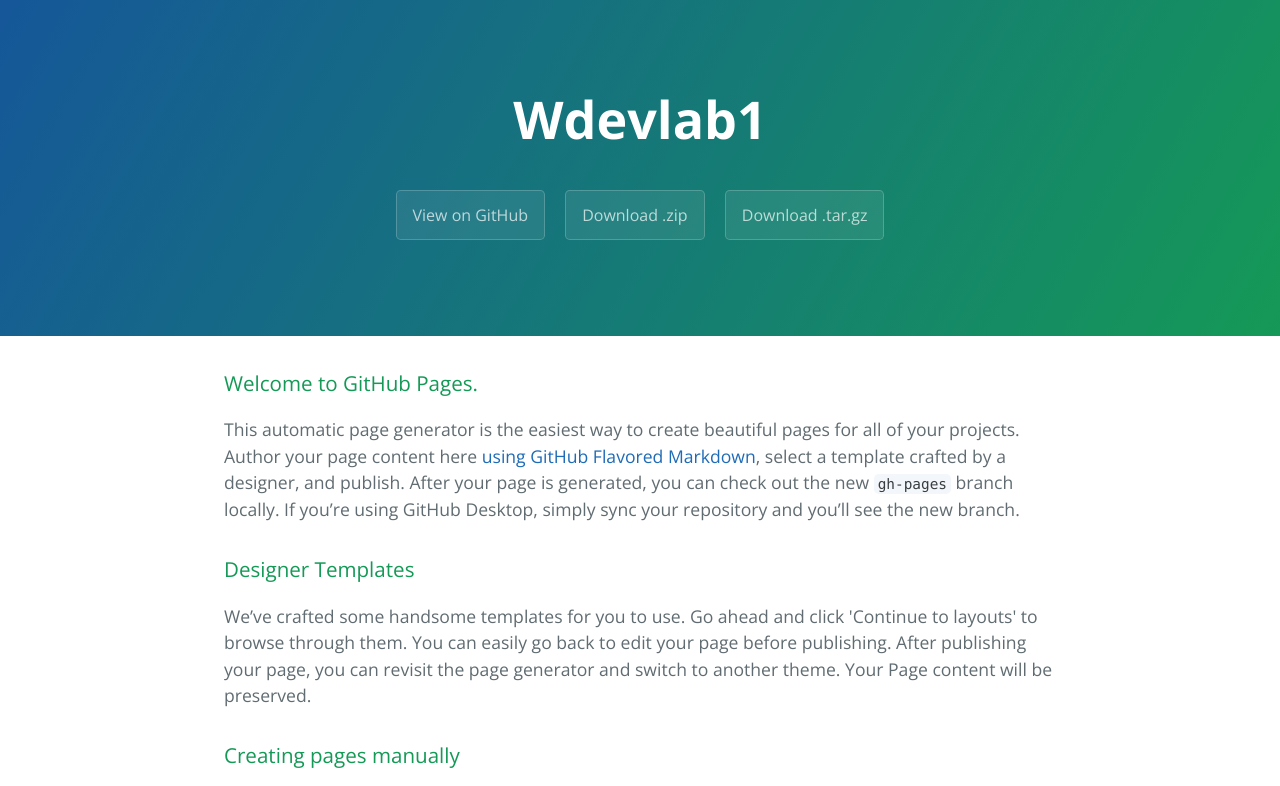
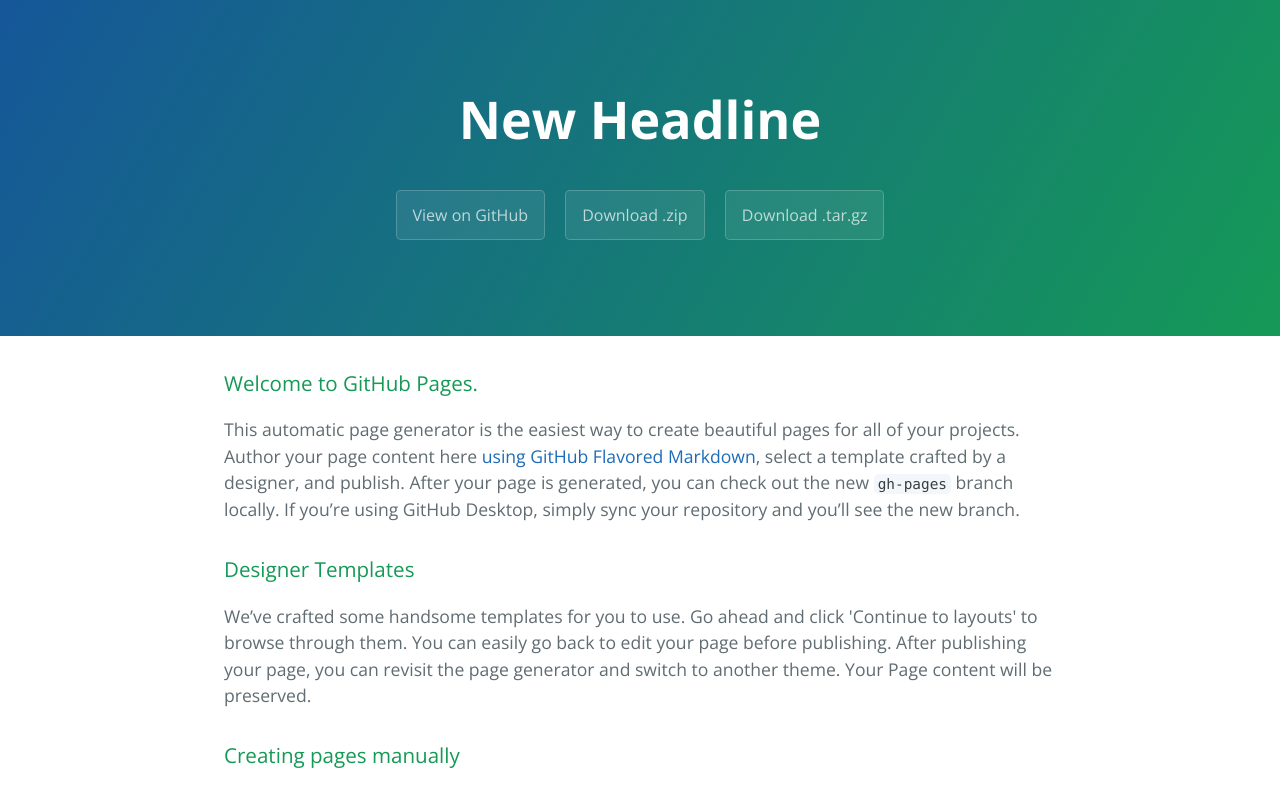
Before and after one commit to chenso/wdevlab1, a plain HTML site: page index.html in a window 1280 px wide. Shown: the top 786 px of the page. Drawn offline with nearby package versions, Linux system fonts and the light colour scheme.

Commit message:
changed name to "New Headline"

```diff
--- a/index.html
+++ b/index.html
@@ -11,7 +11,7 @@
   </head>
   <body>
     <section class="page-header">
-      <h1 class="project-name">Wdevlab1</h1>
+      <h1 class="project-name">New Headline</h1>
       <h2 class="project-tagline"></h2>
       <a href="https://github.com/chenso/wdevlab1" class="btn">View on GitHub</a>
       <a href="https://github.com/chenso/wdevlab1/zipball/master" class="btn">Download .zip</a>
```
